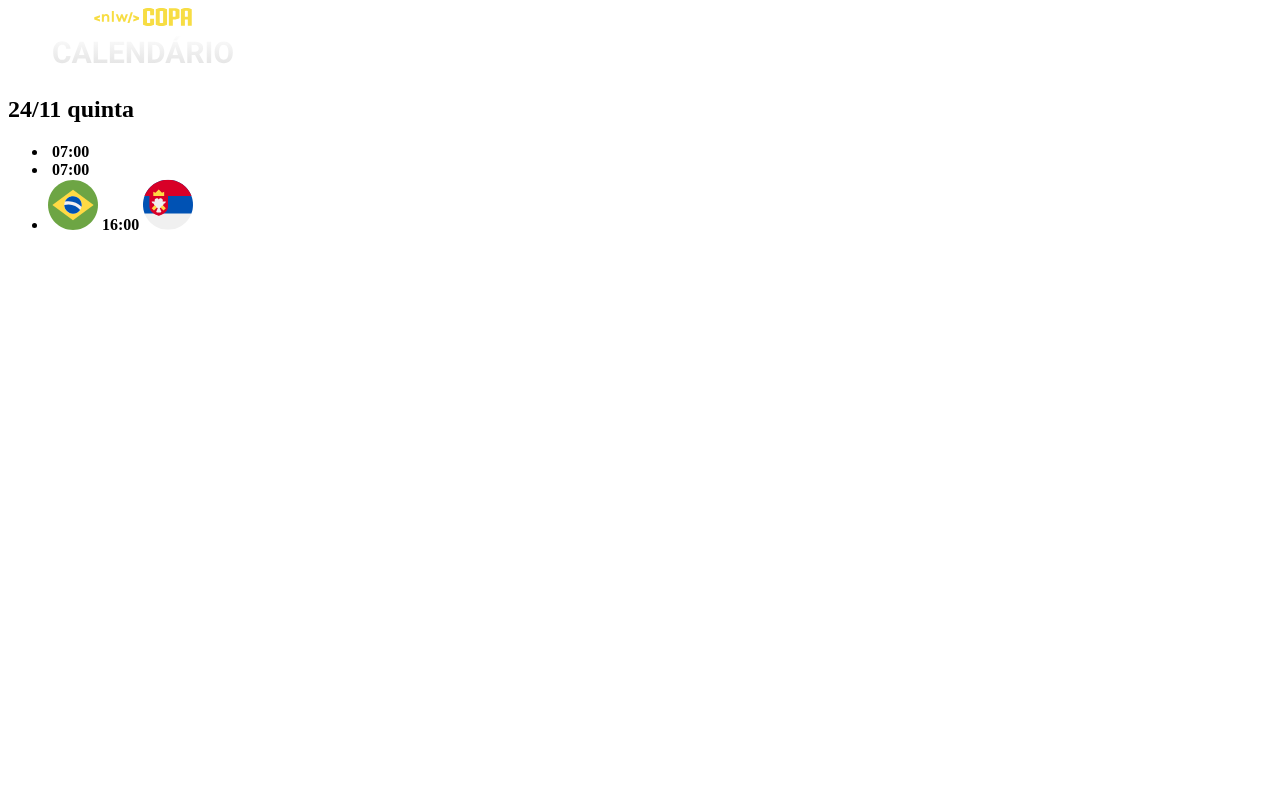
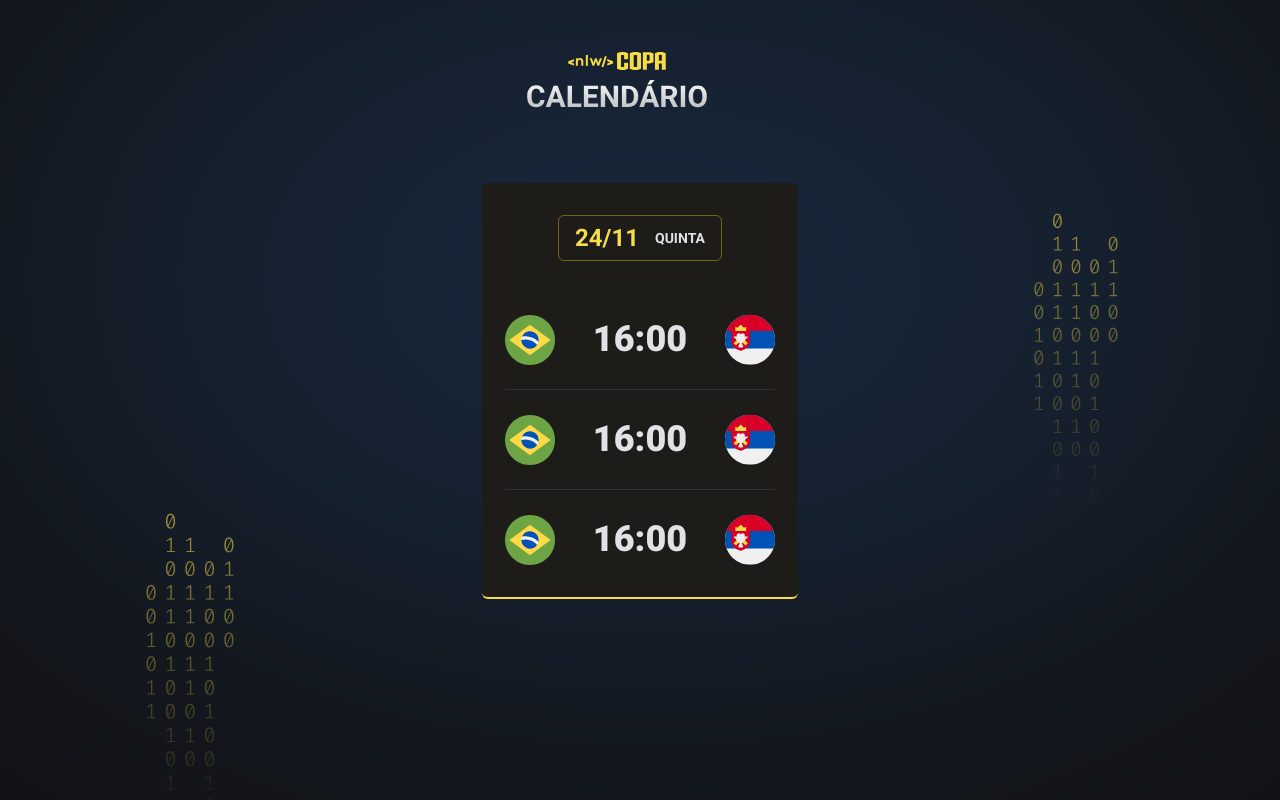
Before and after one commit to miguelItalo/nlw-10-copa, a plain HTML site: page index.html in a window 1280 px wide. Drawn offline with Linux system fonts and the light colour scheme.

Commit message:
estilizando

```diff
--- a/index.html
+++ b/index.html
@@ -1,39 +1,43 @@
 <!DOCTYPE html>
 <html lang="pt-br">
   <head>
-        <meta charset="UTF-8">
-        <meta http-equiv="X-UA-Compatible" content="IE=edge">
-        <meta name="viewport" content="width=device-width, initial-scale=1.0">
-        <title>Document</title>
+    <meta charset="UTF-8" />
+    <meta http-equiv="X-UA-Compatible" content="IE=edge" />
+    <meta name="viewport" content="width=device-width, initial-scale=1.0" />
+    <title>Calendário de Jogos - NLW Copa</title>
+    <link rel="stylesheet" href="style.css">
+    <link rel="preconnect" href="https://fonts.googleapis.com">
+    <link rel="preconnect" href="https://fonts.gstatic.com" crossorigin>
+    <link href="https://fonts.googleapis.com/css2?family=Roboto:wght@700;900&display=swap" rel="stylesheet">
   </head>
   <body>
     <div id="app">
       <header>
-                <img src="./assets/logo.svg" alt="logo nlw">
+        <img src="./assets/logo.svg" alt="logo nlw" />
       </header>
       <main id="cards">
         <div class="card">
           <h2>24/11 <span>quinta</span></h2>
             <ul>
                 <li>
-                            <img src="" alt="">
-                            <strong>07:00</strong>
-                            <img src="" alt="">
-                        </li>
-                        <li>
-                            <img src="" alt="">
-                            <strong>07:00</strong>
-                            <img src="" alt="">
+                <img src="./assets/icon-brazil.svg" alt="Bandeira do Brasil" />
+                <strong>16:00</strong>
+                <img src="./assets/icon-serbia.svg" alt="Bandeira da Sérvia" />
                 </li>
 
                 <li>
-                            <img src="./assets/icon-brazil.svg" alt="Bandeira do Brasil">
+                <img src="./assets/icon-brazil.svg" alt="Bandeira do Brasil" />
                 <strong>16:00</strong>
-                            <img src="./assets/icon-serbia.svg" alt="Bandeira da Sérvia">
+                <img src="./assets/icon-serbia.svg" alt="Bandeira da Sérvia" />
+                </li>
+
+                <li>
+                <img src="./assets/icon-brazil.svg" alt="Bandeira do Brasil" />
+                <strong>16:00</strong>
+                <img src="./assets/icon-serbia.svg" alt="Bandeira da Sérvia" />
                 </li>
             </ul>
         </div>
-
       </main>
     </div>
   </body>
--- /dev/null
+++ b/style.css
@@ -0,0 +1,70 @@
+*{
+  margin: 0;
+  padding: 0;
+  box-sizing: border-box;
+}
+ul{
+  list-style: none;
+}
+body{
+  background-color: #121214;
+  background-image: url(./assets/bg.svg);
+  background-position-x: center;
+  background-position-y: 55.6%;
+}
+body *{
+  font-family: 'Roboto', sans-serif;
+}
+#app{
+  width: fit-content;
+  margin: 52px auto
+}
+header{
+  margin-bottom: 63px;
+}
+.card{
+  padding: 32px 23px;
+  text-align: center;
+  background: #1d1c19;
+  border-bottom: 2px solid #f7dd47;
+  border-radius: 6px;
+}
+.card h2{
+  display: flex;
+  gap: 16px;
+  justify-content: center;
+  align-items: center;
+  padding: 8px 16px;
+  border: 1px solid #746615;
+  border-radius: 6px;
+  width: fit-content;
+  margin-inline: auto;
+  margin-bottom: 53px;
+  color: #f7dd47
+}
+.card h2 span{
+  color: #e1e1e6;
+  font-size: 14px;
+  text-transform: uppercase;
+}
+.card ul{
+  display: flex;
+  flex-direction: column;
+  gap: 24px;
+  width: 270px;
+}
+.card ul li{
+  display: flex;
+  justify-content: space-between;
+  align-items: center;
+}
+.card ul li + li{
+  padding-top: 24px;
+  border-top: 1px solid #323238;
+}
+.card ul li strong{
+  font-weight: 900;
+  font-size: 36px;
+  line-height: 125%;
+  color: #e1e1e6;
+}
```
Also changed, not shown: assets/bg.svg (added). Lines whose indentation alone changed are shown as unchanged.
